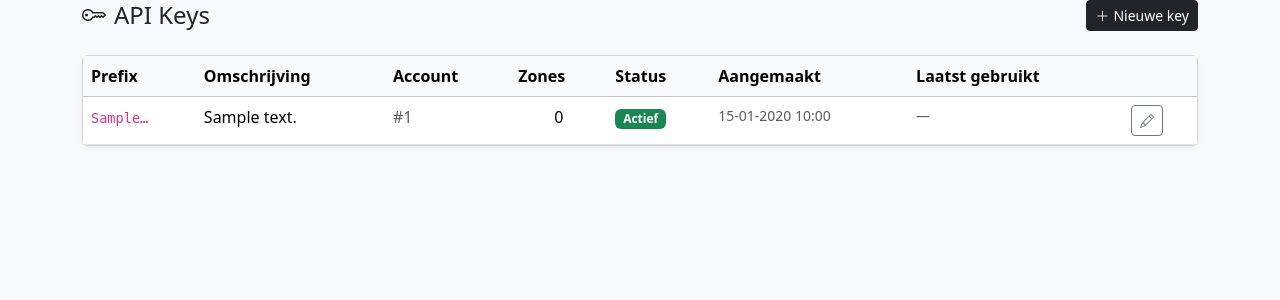
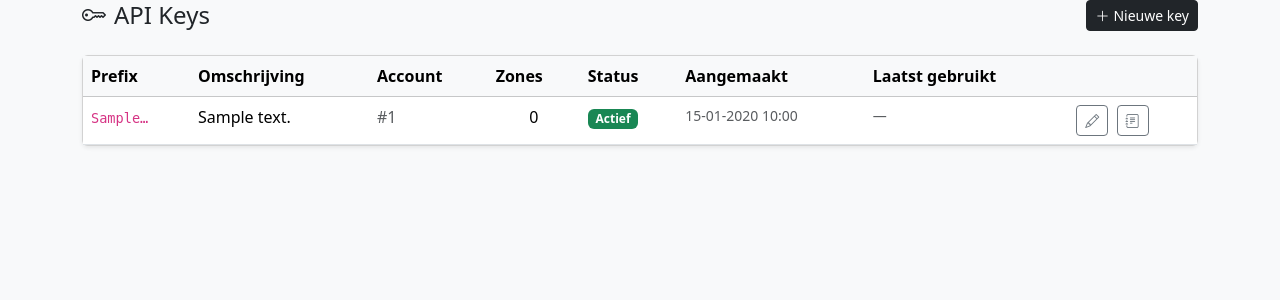
Before and after one commit to trooster/pdns-api-proxy, a Flask app: template app/templates/admin/dashboard.html in a window 1280 px wide. Shown: the top 300 px of the page. Run offline with Flask 3, Linux system fonts and the light colour scheme; tables that the repository leaves empty hold one stand-in row (values such as "Sample post"); the template is opened without the code that fills it: values that come from a table or form of the project are taken from there, most other values are stand-ins (such as "Sample title", 1, 10 or a date in 2020).

Commit message:
Add audit log link to dashboard key list

```diff
--- a/app/templates/admin/dashboard.html
+++ b/app/templates/admin/dashboard.html
@@ -61,10 +61,14 @@
             {% set lu = last_used.get(key.id) %}
             {{ lu.strftime('%d-%m-%Y %H:%M') if lu else '—' }}
           </td>
-          <td>
+          <td class="text-nowrap">
             <a href="{{ url_for('admin_ui.key_detail', key_id=key.id) }}"
-               class="btn btn-sm btn-outline-secondary">
+               class="btn btn-sm btn-outline-secondary me-1" title="Bewerken">
               <i class="bi bi-pencil"></i>
+            </a>
+            <a href="{{ url_for('admin_ui.key_audit', key_id=key.id) }}"
+               class="btn btn-sm btn-outline-secondary" title="Audit log">
+              <i class="bi bi-journal-text"></i>
             </a>
           </td>
         </tr>
```
